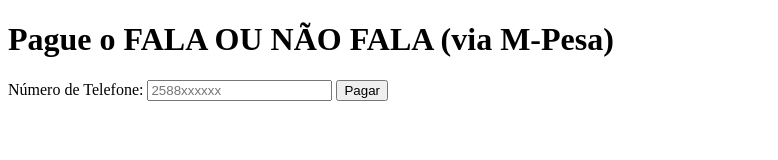
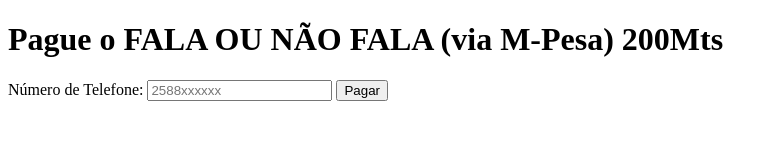
Before and after one commit to jogosmoz/pagafalaounaofala, a plain HTML site: page index.html in a window 1280 px wide. Shown: the whole page, without its empty margins (0-778 px from the left). Drawn offline with Linux system fonts and the light colour scheme.

Commit message:
Update index.html

```diff
--- a/index.html
+++ b/index.html
@@ -6,7 +6,7 @@
     <title>Pagamento Fala ou Não Fala</title>
 </head>
 <body>
-    <h1>Pague o FALA OU NÃO FALA (via M-Pesa)</h1>
+    <h1>Pague o FALA OU NÃO FALA (via M-Pesa) 200Mts</h1>
     <form id="paymentForm">
         <label for="telefone">Número de Telefone:</label>
         <input type="text" id="telefone" name="telefone" placeholder="2588xxxxxx" required>
```
